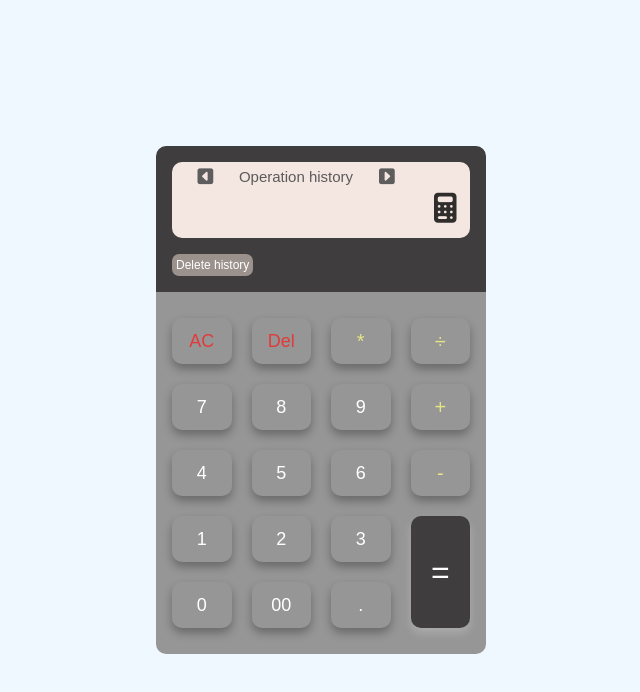
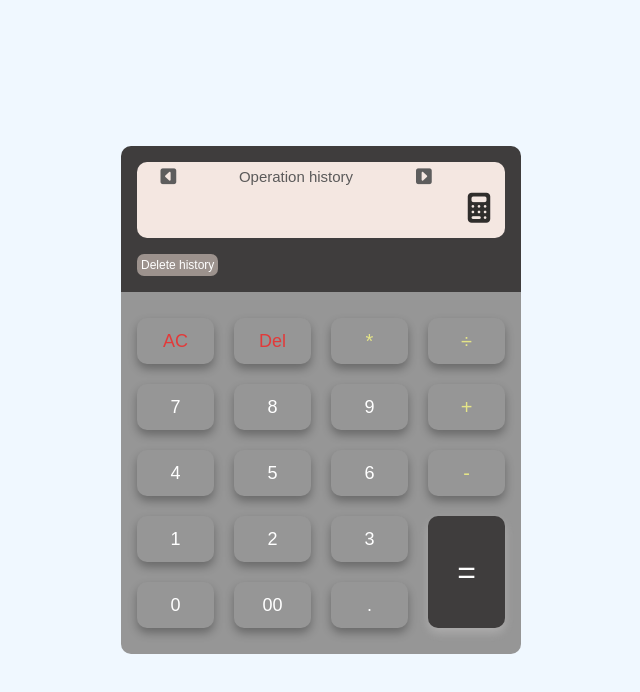
Before and after one commit to kunal4534/calc, a plain HTML site: page index.html in a window 1280 px wide. Shown: the whole page, without its empty margins (319-959 px from the left). Drawn offline with Linux system fonts and the light colour scheme.

Commit message:
change in buttons

```diff
--- a/index.html
+++ b/index.html
@@ -18,9 +18,15 @@
     <section class="container">
       <div class="display">
         <div class="previous-operand-container flex">
-          <button class="icon-btn" data-left-button> <i class="fa-solid fa-square-caret-left border" title="pervious" data-previous-icon></i></button>
+          <div class="left-btn">
+            <i class="fa-solid fa-square-caret-left" title="pervious" data-previous-icon></i>
+            <button class="icon-btn" data-left-button></button>
+          </div>
           <span class="previous-operand">Operation history</span>
-          <button class="icon-btn" data-right-button> <i class="fa-solid fa-square-caret-right border" title="next" data-next-icon></i></button>
+          <div class="right-btn">
+            <i class="fa-solid fa-square-caret-right" title="next" data-next-icon></i>
+            <button class="icon-btn" data-right-button></button>
+          </div>
         </div>
         <div class="current-operand-container">
           <input type="text" class="current-operand" readonly maxlength="20">
--- a/style.css
+++ b/style.css
@@ -24,7 +24,7 @@ body {
 
 .card {
     border-radius: 10px;
-    max-width: 330px;
+    max-width: 350px;
     width: 100%;
 
 }
@@ -51,28 +51,37 @@ body {
     height: 20.8px;
 }
 
-.previous-operand-container i {
-    color: rgb(93, 93, 93);
-    font-size: 18px;
+.left-btn,
+.right-btn {
+    position: relative;
 
 }
 
-.border {
-    border: none;
-    outline: none;
-    border-radius: 50px;
+.left-btn i,
+.right-btn i {
+    position: relative;
+    color: rgb(93, 93, 93);
+    font-size: 18px;
+    z-index: 0;
 }
 
-.previous-operand-container i:hover {
-    cursor: pointer;
+.icon-btn {
+    position: absolute;
+    left: -2%;
+    height: 18px;
+    width: 25px;
+    padding: 1px;
+    background-color: transparent;
+    outline: none;
+    border: none;
+    z-index: 1;
 
 }
 
-.icon-btn {
-    padding: 0 2px;
-    background-color: #F4E7E1;
-    border: none;
-    outline: none;
+
+.icon-btn:hover {
+    cursor: pointer;
+
 }
 
 .previous-operand {
@@ -84,6 +93,10 @@ body {
     overflow-x: auto;
     color: #5b5a5a;
 
+}
+
+.previous-operand:hover {
+    cursor: inherit;
 }
 
 .left-to-right {
@@ -237,3 +250,11 @@ button[data-operation] {
     color: rgb(228, 228, 135);
     font-size: 20px;
 }
+
+@media (min-width:500px) {
+    .card {
+        max-width: 400px;
+
+    }
+
+}
```
